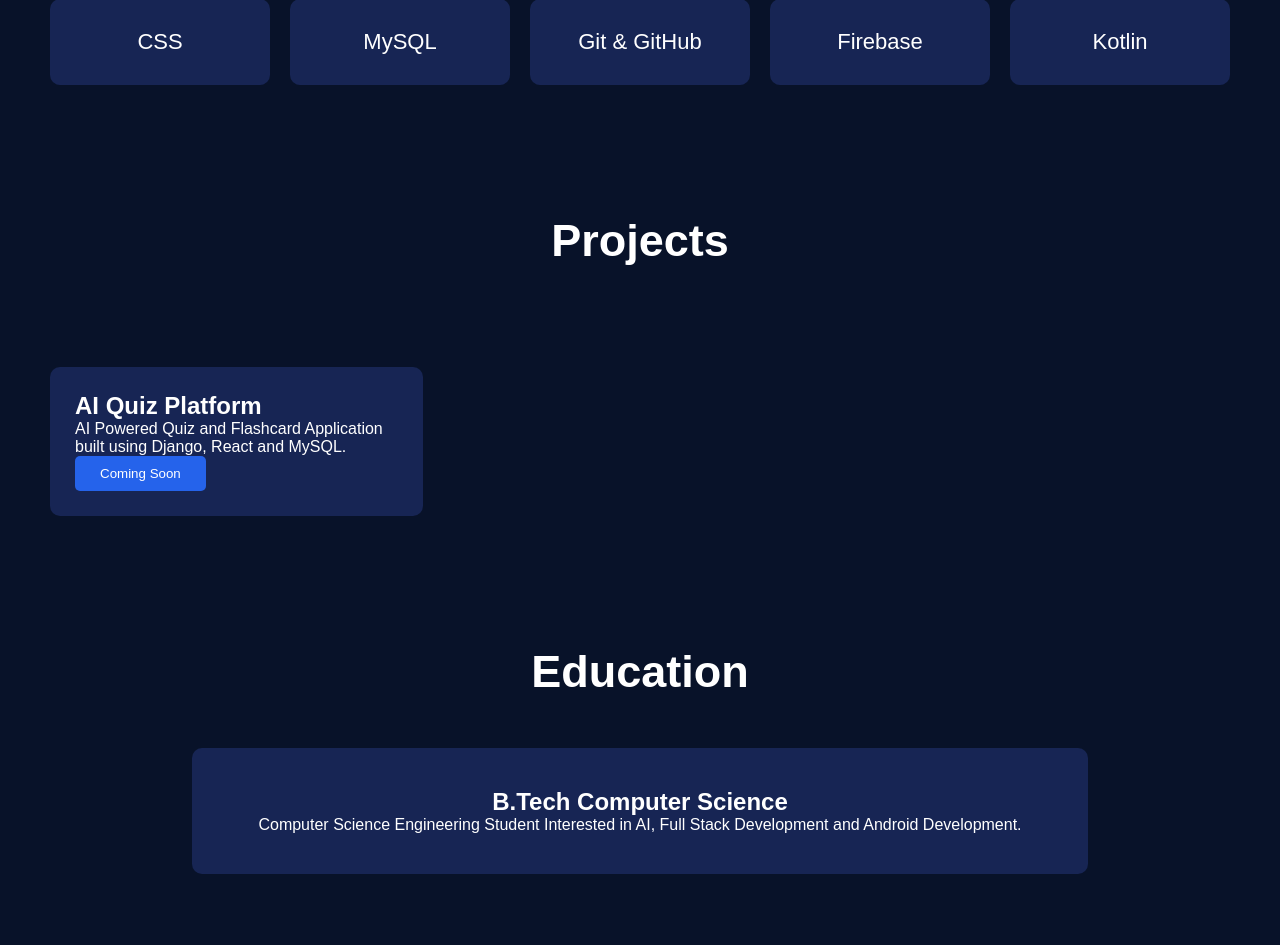
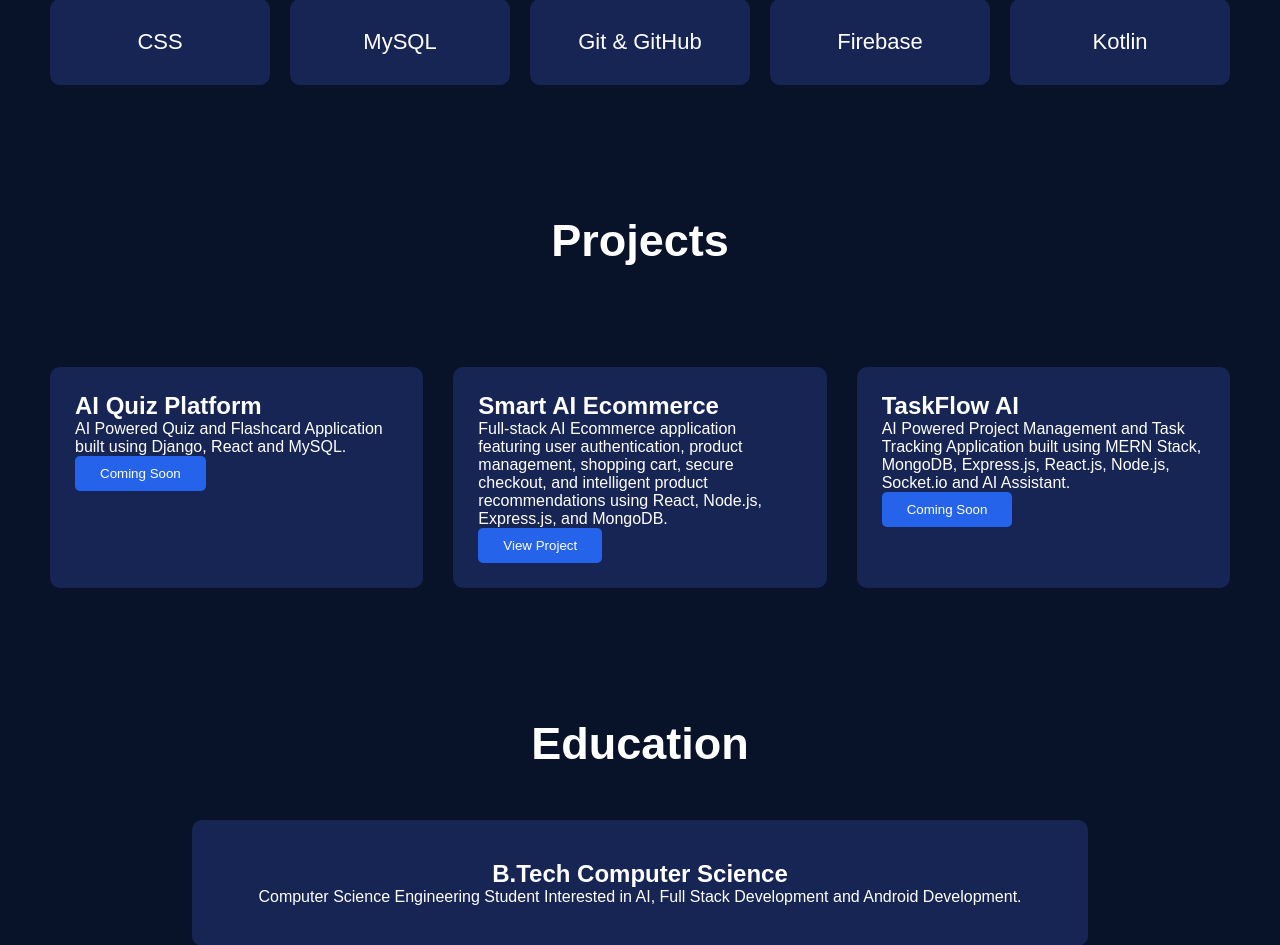
Before and after one commit to pallavinarsinge04/StudentPortfolio, a Django app: page / in a window 1280 px wide. Shown: the part 1441-2386 px from the top of the page. Run offline with Django 4.2, Linux system fonts and the light colour scheme; data that the repository does not hold is empty.

```diff
--- a/templates/home.html
+++ b/templates/home.html
@@ -131,6 +131,37 @@ built using Django, React and MySQL.
 
 </div>
 
+<div class="project-card">
+
+  <h2>Smart AI Ecommerce</h2>
+
+  <p>
+    Full-stack AI Ecommerce application featuring
+    user authentication, product management,
+    shopping cart, secure checkout, and intelligent
+    product recommendations using React, Node.js,
+    Express.js, and MongoDB.
+  </p>
+
+  <button>View Project</button>
+
+</div>
+
+<div class="project-card">
+
+    <h2>TaskFlow AI</h2>
+
+    <p>
+        AI Powered Project Management and Task Tracking
+        Application built using MERN Stack,
+        MongoDB, Express.js, React.js, Node.js,
+        Socket.io and AI Assistant.
+    </p>
+
+    <button>Coming Soon</button>
+
+</div>
+
 {% endfor %}
 
 </div>
```
